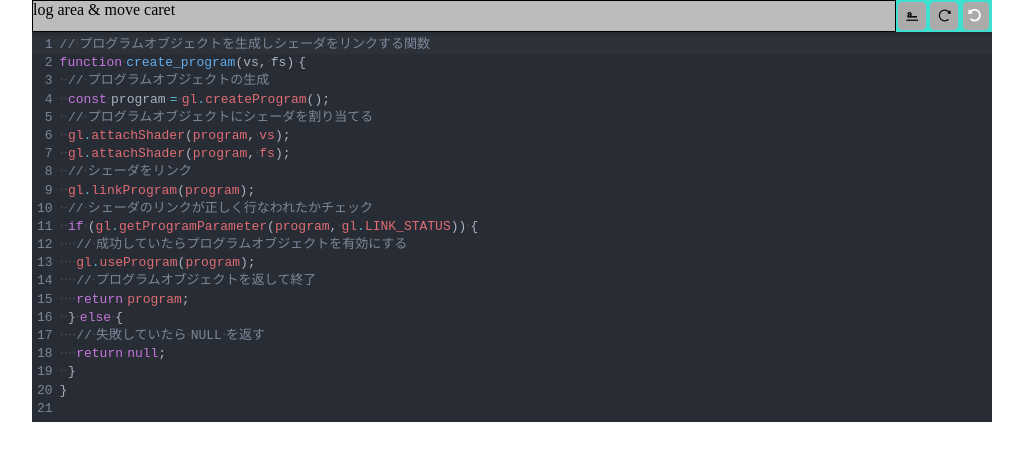
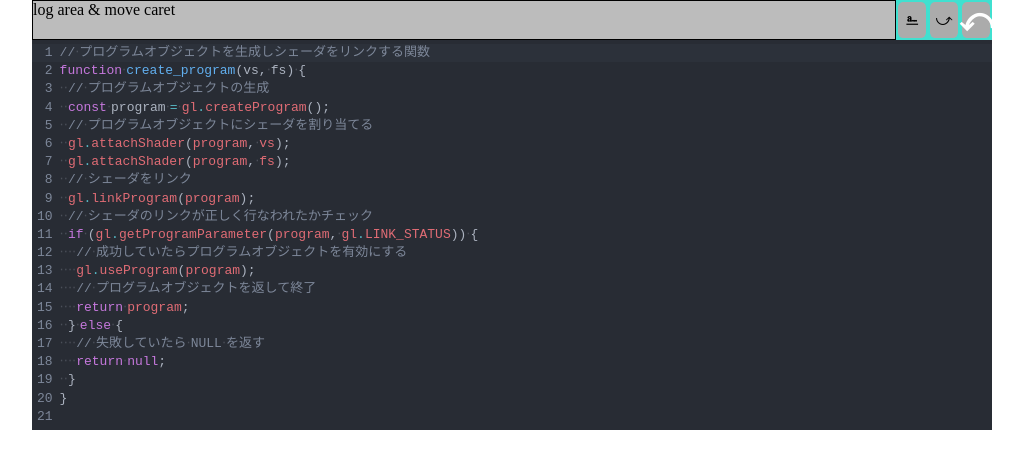
Before and after one commit to pome-ta/iOSbrowserSafariKeyboardBehaviorCheck, a website with bundled scripts: page docs/index.html in a window 1280 px wide. Shown: the whole page, without its empty margins (128-1151 px from the left). Built offline with nearby package versions, Linux system fonts and the light colour scheme.

Commit message:
arrow icon

```diff
--- a/docs/css/style.css
+++ b/docs/css/style.css
@@ -1,5 +1,5 @@
 @charset "utf-8";
-/* @import url('./styleChecker.css'); */
+/*@import url('./styleChecker.css');*/
 
 html {
   height: 100%;
--- a/docs/js/main.js
+++ b/docs/js/main.js
@@ -11,7 +11,7 @@ import {
 const operationDiv = document.createElement('div');
 operationDiv.id = 'operationWrap';
 operationDiv.style.width = '100%';
-operationDiv.style.height = '2rem';
+operationDiv.style.height = '2.5rem';
 //operationDiv.style.padding = '0.25rem';
 operationDiv.style.backgroundColor = 'turquoise';
 operationDiv.style.display = 'flex';
@@ -91,8 +91,8 @@ redoButton.style.justifyContent = 'center';
 redoButton.style.alignItems = 'center';
 
 const redoIcon = document.createElement('span');
-redoIcon.textContent = '⭮';
-redoIcon.style.transform = `rotate(${90}deg)`;
+redoIcon.textContent = '⤻';
+//redoIcon.style.transform = `rotate(${90}deg)`;
 redoButton.appendChild(redoIcon);
 redoDiv.appendChild(redoButton);
 /* --- redo */
@@ -117,7 +117,7 @@ undoDiv.style.alignItems = 'center';
 const undoButton = document.createElement('div');
 undoButton.id = 'undoBtn';
 // undoButton.textContent = 'Un';
-undoButton.style.width = '80%';
+undoButton.style.width = '90%';
 undoButton.style.height = '90%';
 undoButton.style.borderRadius = btnRadius;
 undoButton.style.backgroundColor = '#ababab';
@@ -128,10 +128,13 @@ undoButton.style.justifyContent = 'center';
 undoButton.style.alignItems = 'center';
 
 const undoIcon = document.createElement('span');
-undoIcon.textContent = '⭯';
+undoIcon.textContent = '⤺';
+undoIcon.style.fontSize = '2rem';
 undoIcon.style.fontWeight = 900;
 undoIcon.style.color = '#fefefe';
-undoIcon.style.transform = `rotate(${-90}deg)`;
+//undoIcon.style.transform = `rotate(${-90}deg)`;
+//undoIcon.style.display = 'inline-block'
+//undoIcon.style.verticalAlign = 'top'
 undoButton.appendChild(undoIcon);
 undoDiv.appendChild(undoButton);
 /* --- undo */
```
